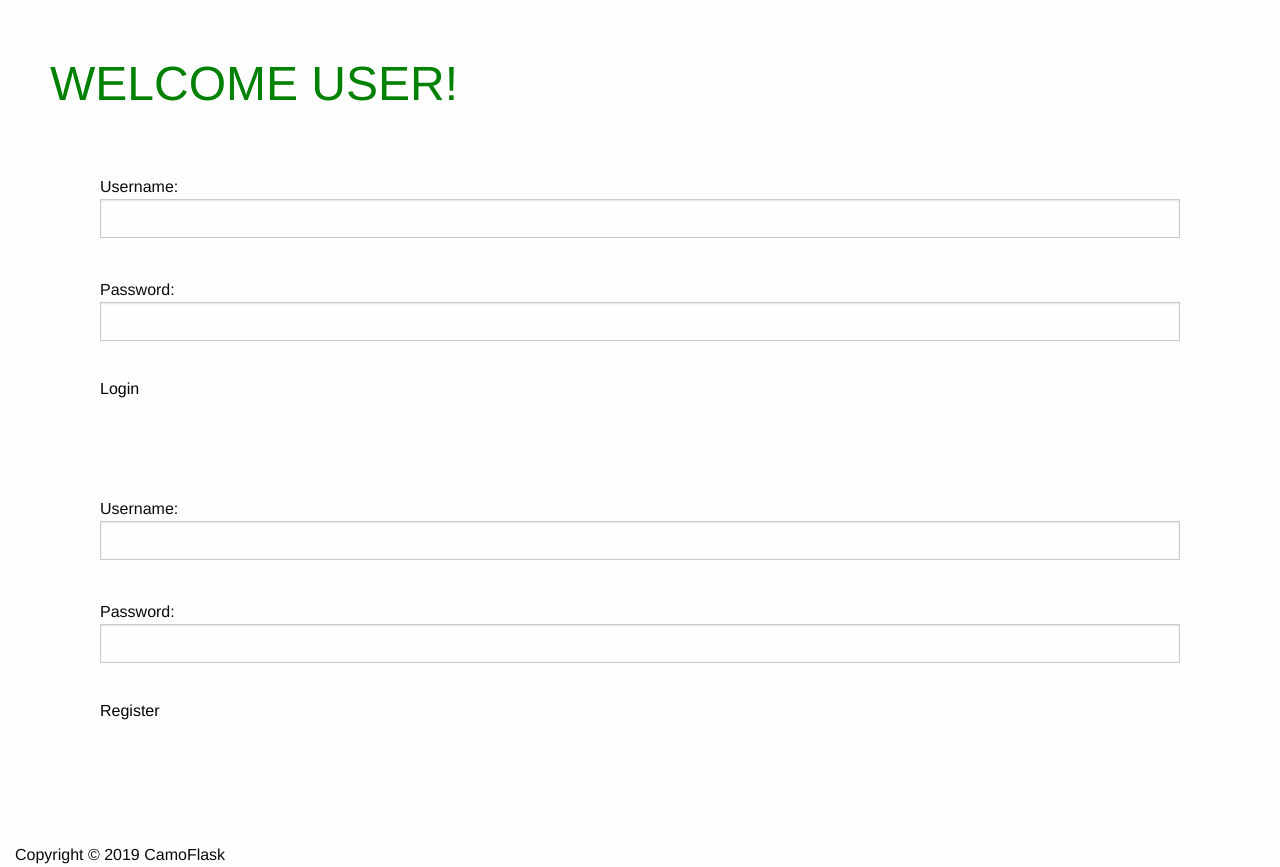
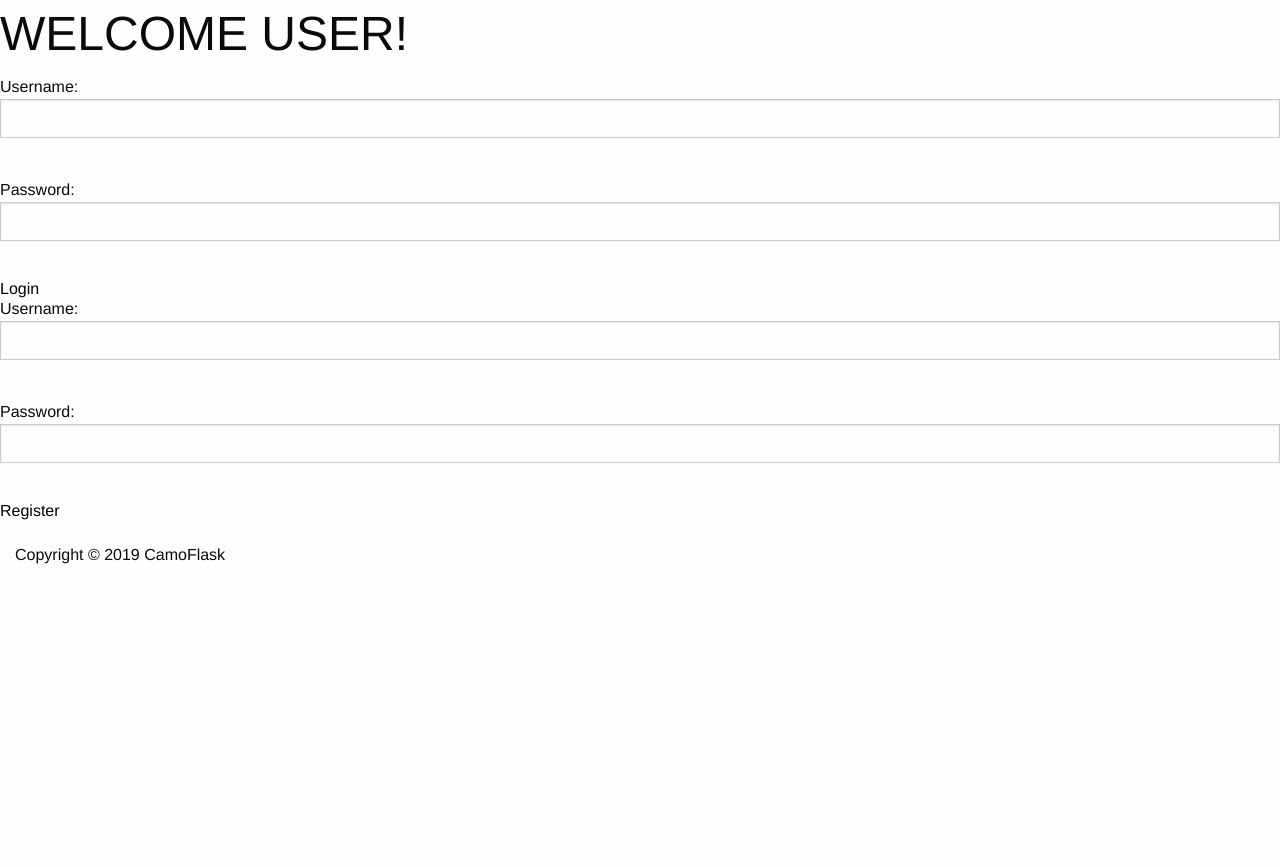
Before and after one commit to KendrickLiang/Softdev_Project02, a Flask app: page / in a window 1280 px wide. After the commit the page ends 564 px from the top, so only its background shows below. Run offline with Flask 2, Linux system fonts and the light colour scheme; some libraries are stand-ins or nearby versions.

Commit message:
updated login and profile

```diff
--- a/templates/login.html
+++ b/templates/login.html
@@ -2,15 +2,15 @@
 {% block title %} {{ foo }} {% endblock %}
 {% block body %}
 
-<div style="margin:50; border:2px">
-  <div> <h1 style="color:green"> WELCOME USER! </h1> </div>
-  <form action="/authentication" method="POST" style="padding:50">
+<div>
+  <div> <h1> WELCOME USER! </h1> </div>
+  <form action="/authentication" method="POST">
     Username: <input type="text" name="username"><br>
     Password: <input type="password" name="password"><br>
     <button type="submit"> Login </button>
   </form>
 
-  <form action="/registration" method="POST" style="padding:50">
+  <form action="/registration" method="POST">
 	  Username: <input type="text" name="username"><br>
 	  Password: <input type="password" name="password"><br>
 	  <button type="submit"> Register </button>
--- a/templates/profile.html
+++ b/templates/profile.html
@@ -6,10 +6,15 @@
     </head>
     <body>
       Username: {{ user }}
+      <br>
       Farms Owned: {{ farm }}
+      <br>
       Crops Planted: {{ crops }}
+      <br>
       Total Farmland: {{ land }}
+      <br>
       Total Crops Owned: {{ crops }}
+      <br>
       Total Cash: {{ cash }}
     </body>
 </html>
```
